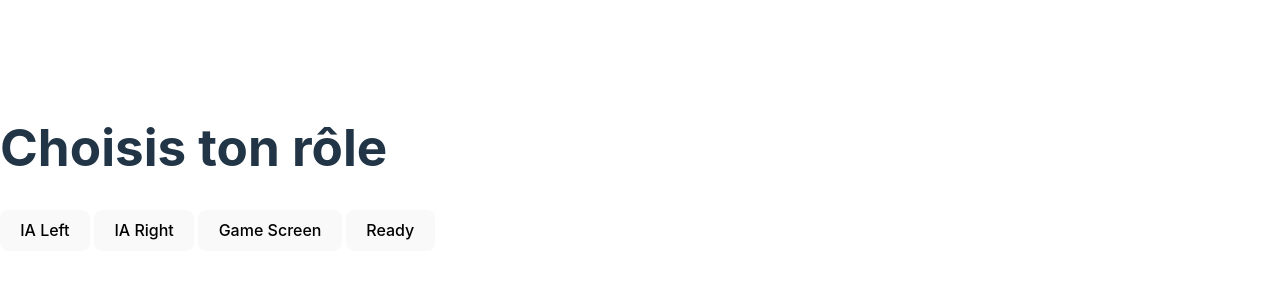
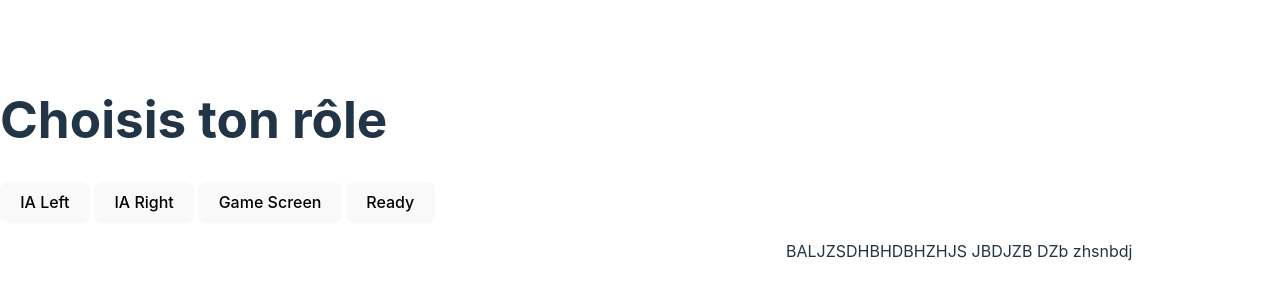
Before and after one commit to douuniiiia/pongbattleclient, a website built with Vite: page index.html in a window 1280 px wide. Shown: the part 232-532 px from the top of the page. Built offline with nearby package versions, Linux system fonts and the light colour scheme; files whose address does not match are found by name.

Commit message:
Modif Alexis

```diff
--- a/index.html
+++ b/index.html
@@ -13,6 +13,7 @@
       <button id="role2">IA Right</button>
       <button id="role3">Game Screen</button>
       <button id="ready">Ready</button>
+      <p id="paragraphe">BALJZSDHBHDBHZHJS JBDJZB DZb zhsnbdj </p>
     </main>
     <div id="app"></div>
     <script type="module" src="/src/main.js"></script>
--- a/src/main.js
+++ b/src/main.js
@@ -1,13 +1,12 @@
 import './style.css'
 import { io } from "socket.io-client";
-import { LeftScreen } from "../timeline/AILeft";
-// import { LeftScreen, RightScreen, GameScreen } from "./src/timeline";
-import { gsap } from "gsap";
-import { RightScreen } from '../timeline/AIRight';
-import { GameScreen } from '../timeline/GameScreen';
+import { LeftScreen } from "./timeline/AILeft";
+import { RightScreen } from './timeline/AIRight';
+import { GameScreen } from './timeline/GameScreen';
 
 const socket = io("http://localhost:3000");
-let timeline = null;
+let timeline = new RightScreen;
+// timeline.play();
 
 const btnRole1 = document.querySelector("#role1")
 const btnRole2 = document.querySelector("#role2")
@@ -31,6 +30,8 @@ function selectRole(role) {
   }
 }
 
+btnRole1.addEventListener("click", selectRole("Left"));
+
 function setReady() {
   console.log("I am ready");
   socket.emit("ready");
--- a/timeline/AILeft.js
+++ b/src/timeline/AILeft.js
@@ -1,5 +1,5 @@
 
-import '../src/main'
+import { gsap } from "gsap";
 
 export class LeftScreen {
     constructor(parameters) {
--- /dev/null
+++ b/src/timeline/AIRight.js
@@ -0,0 +1,14 @@
+
+import { gsap } from "gsap";
+
+export class RightScreen {
+    constructor(parameters) {
+        console.log("Right")
+        this.init();
+    }
+
+    init() {
+        let tl = gsap.timeline({ paused: false });
+        tl.to("#paragraphe", { duration: 5, x: 786 });
+    }
+}
--- a/timeline/GameScreen.js
+++ b/src/timeline/GameScreen.js
@@ -1,5 +1,5 @@
 
-import '../src/main'
+import { gsap } from "gsap";
 
 export class GameScreen {
     constructor(parameters) {
```
Also changed, not shown: timeline/AIRight.js (deleted, +0 -8 lines).
